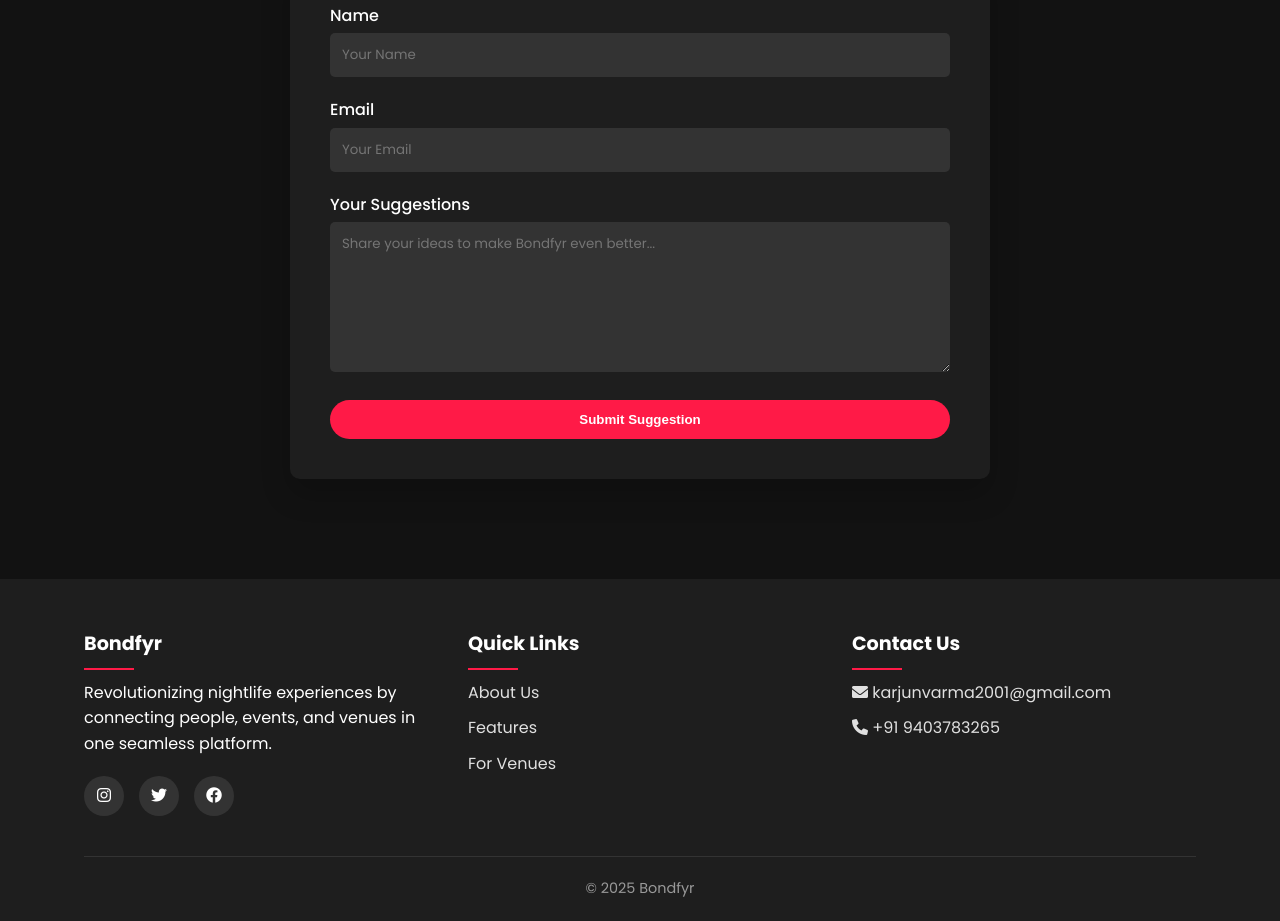
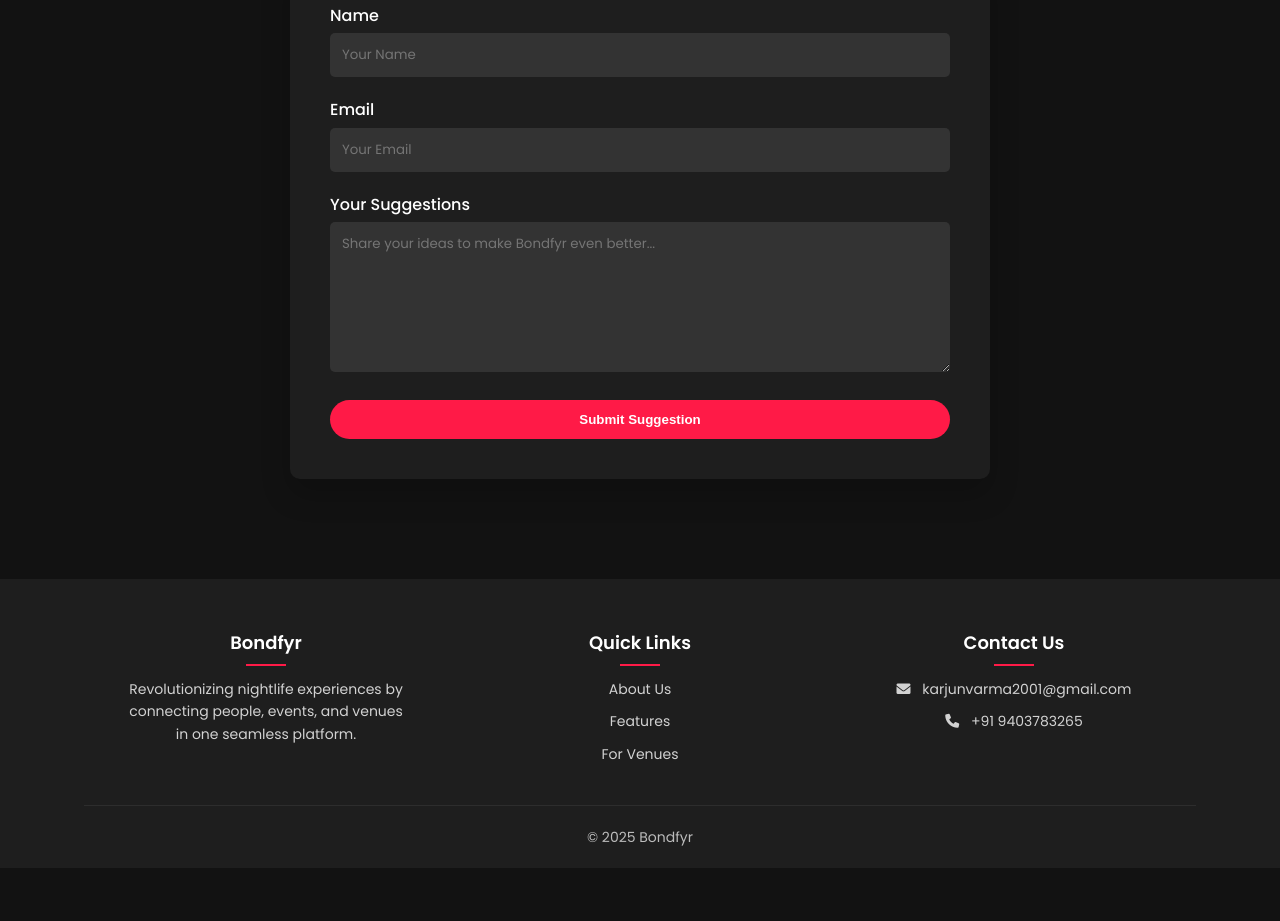
Before and after one commit to Arjun0606/bondfyr_landing, a plain HTML site: page index.html in a window 1280 px wide. Shown: the part 3842-4763 px from the top of the page. After the commit the page ends 4710 px from the top, so only its background shows below. Drawn offline with Linux system fonts and the light colour scheme.

Commit message:
Improved footer spacing to make columns more symmetrical and centered

```diff
--- a/index.html
+++ b/index.html
@@ -178,11 +178,6 @@
                 <div class="footer-column">
                     <h3>Bondfyr</h3>
                     <p>Revolutionizing nightlife experiences by connecting people, events, and venues in one seamless platform.</p>
-                    <div class="social-links" style="margin-top: 20px;">
-                        <a href="#"><i class="fab fa-instagram"></i></a>
-                        <a href="#"><i class="fab fa-twitter"></i></a>
-                        <a href="#"><i class="fab fa-facebook"></i></a>
-                    </div>
                 </div>
                 <div class="footer-column">
                     <h3>Quick Links</h3>
--- a/style.css
+++ b/style.css
@@ -366,72 +366,80 @@
 /* Footer Styles */
 footer {
     background-color: var(--secondary-color);
+    color: #fff;
     padding: 50px 0 20px;
 }
 
 .footer-content {
     display: grid;
-    grid-template-columns: repeat(auto-fit, minmax(200px, 1fr));
-    gap: 40px;
-    margin-bottom: 40px;
+    grid-template-columns: repeat(3, 1fr);
+    gap: 10px;
+    margin-bottom: 30px;
+    text-align: center;
+}
+
+.footer-column {
+    padding: 0 15px;
 }
 
 .footer-column h3 {
-    font-size: 1.2rem;
+    position: relative;
     margin-bottom: 20px;
-    position: relative;
+    font-size: 18px;
+    font-weight: 600;
+    display: inline-block;
 }
 
 .footer-column h3::after {
     content: '';
     position: absolute;
-    bottom: -10px;
     left: 0;
-    width: 50px;
+    right: 0;
+    margin: 0 auto;
+    bottom: -8px;
+    width: 40px;
     height: 2px;
     background-color: var(--primary-color);
 }
 
+.footer-column p {
+    font-size: 14px;
+    line-height: 1.6;
+    opacity: 0.8;
+    max-width: 280px;
+    margin: 0 auto;
+}
+
+.footer-links {
+    display: flex;
+    flex-direction: column;
+    align-items: center;
+}
+
 .footer-links a {
-    display: block;
-    color: #E0E0E0;
+    color: #fff;
     text-decoration: none;
     margin-bottom: 10px;
-    transition: color 0.3s;
+    transition: all 0.3s;
+    font-size: 14px;
+    opacity: 0.8;
 }
 
 .footer-links a:hover {
     color: var(--primary-color);
+    opacity: 1;
 }
 
-.social-links {
-    display: flex;
-    gap: 15px;
-}
-
-.social-links a {
-    display: inline-block;
-    color: var(--text-color);
-    background-color: #333;
-    width: 40px;
-    height: 40px;
-    border-radius: 50%;
-    text-align: center;
-    line-height: 40px;
-    transition: all 0.3s;
-}
-
-.social-links a:hover {
-    background-color: var(--primary-color);
-    transform: translateY(-3px);
+.footer-links a i {
+    margin-right: 8px;
 }
 
 .copyright {
     text-align: center;
     padding-top: 20px;
-    border-top: 1px solid #333;
-    font-size: 0.9rem;
-    color: #999;
+    border-top: 1px solid rgba(255, 255, 255, 0.1);
+    font-size: 14px;
+    opacity: 0.7;
 }
 
 /* Animation Styles */
@@ -488,6 +496,19 @@
     .about-image {
         width: 100%;
     }
+
+    .footer-content {
+        grid-template-columns: 1fr;
+        gap: 30px;
+    }
+
+    .footer-column {
+        padding: 0;
+    }
+
+    .footer-column p {
+        max-width: 100%;
+    }
 }
 
 @media (max-width: 576px) {
```
